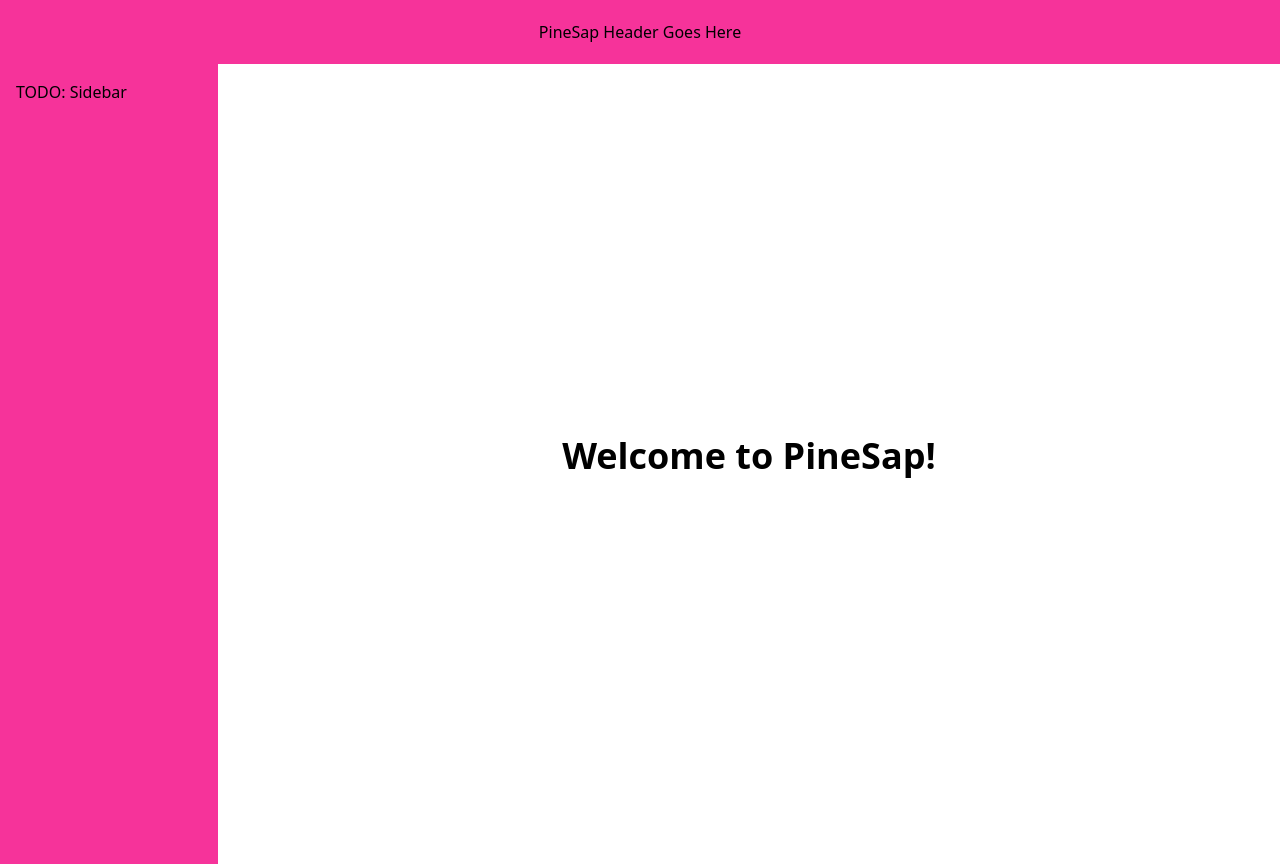
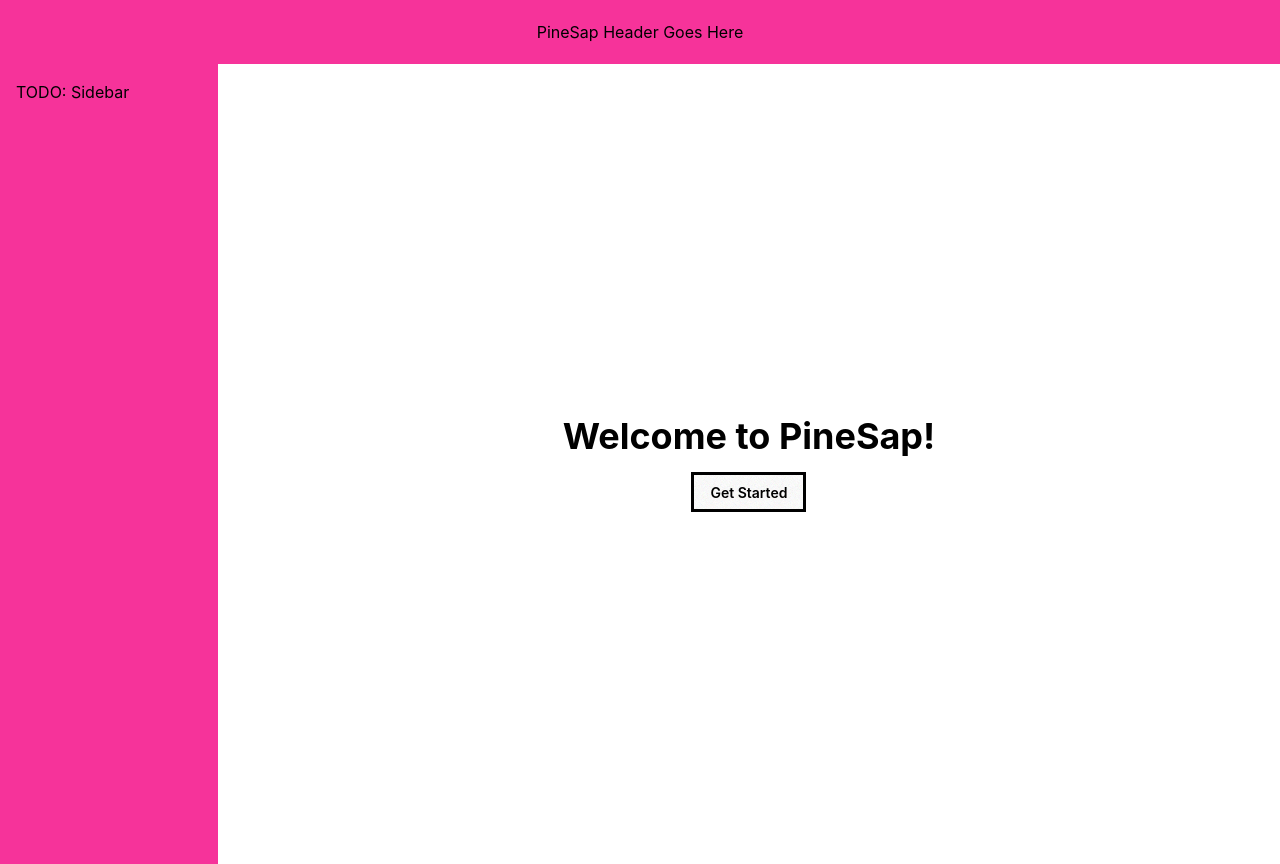
Before and after one commit to CooperW824/PineSap, a Next.js app: page / in a window 1280 px wide. Built offline with nearby package versions, Linux system fonts and the light colour scheme.

Commit message:
setup daisyui

```diff
--- a/app/globals.css
+++ b/app/globals.css
@@ -1 +1,6 @@
 @import "tailwindcss";
+@plugin "daisyui" {
+  themes:
+    lemondade --default,
+    forest --prefersdark;
+}
--- a/app/page.tsx
+++ b/app/page.tsx
@@ -4,6 +4,7 @@ export default function Home() {
   return (
     <div className="flex flex-col items-center justify-center min-h-screen py-2 w-full">
       <h1 className="text-4xl font-bold mb-4">Welcome to PineSap!</h1>
+      <button className="btn btn-accent">Get Started</button>
     </div>
   );
 }
--- a/package.json
+++ b/package.json
@@ -14,15 +14,16 @@
     "react-dom": "19.2.3"
   },
   "devDependencies": {
-    "@tailwindcss/postcss": "^4",
+    "@tailwindcss/postcss": "^4.2.1",
     "@types/node": "^20",
     "@types/react": "^19",
     "@types/react-dom": "^19",
+    "daisyui": "^5.5.19",
     "dotenv": "^17.3.1",
     "eslint": "^9",
     "eslint-config-next": "16.1.6",
     "prisma": "^7.5.0",
-    "tailwindcss": "^4",
+    "tailwindcss": "^4.2.1",
     "typescript": "^5"
   }
 }
```
Also changed, not shown: 1 other file (tests, documents, lock files or other folders).
